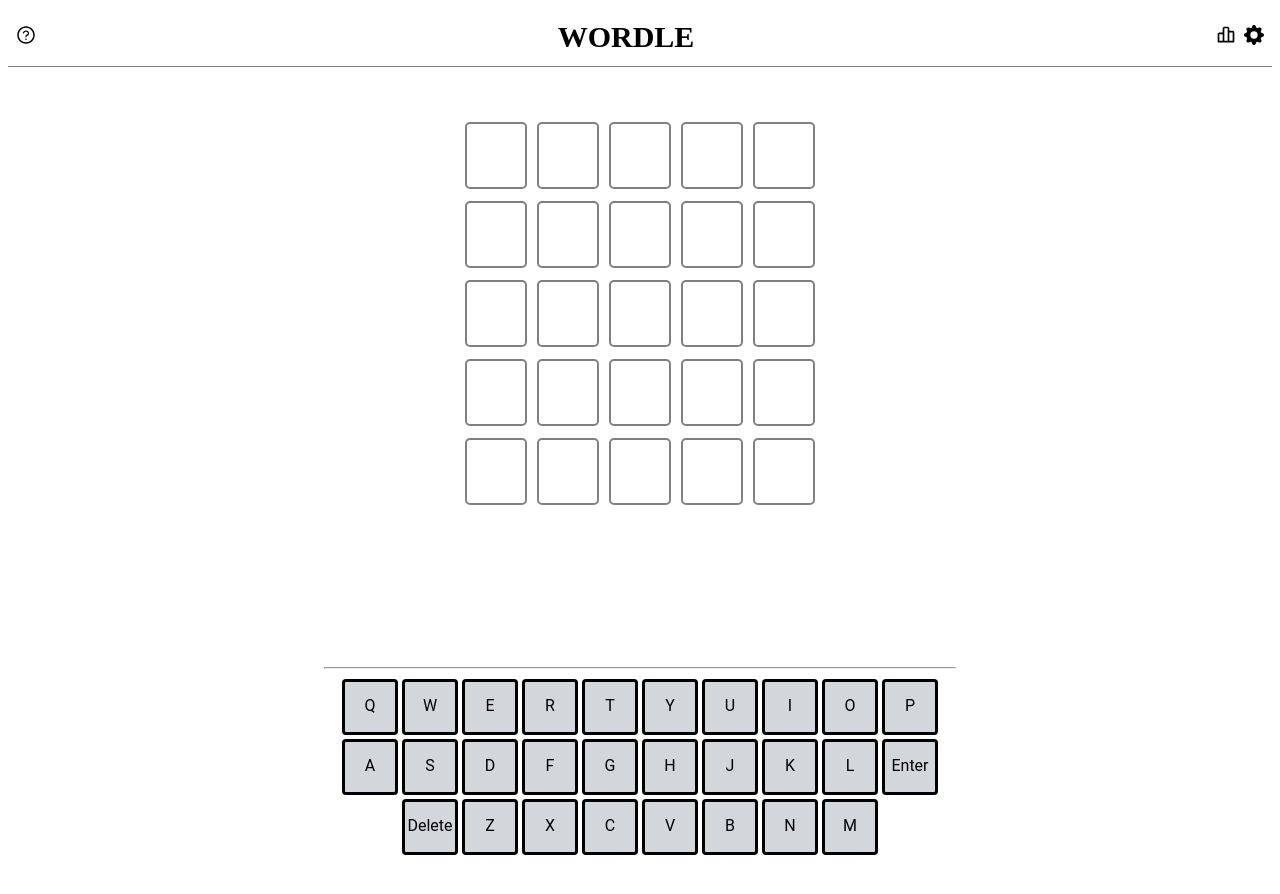
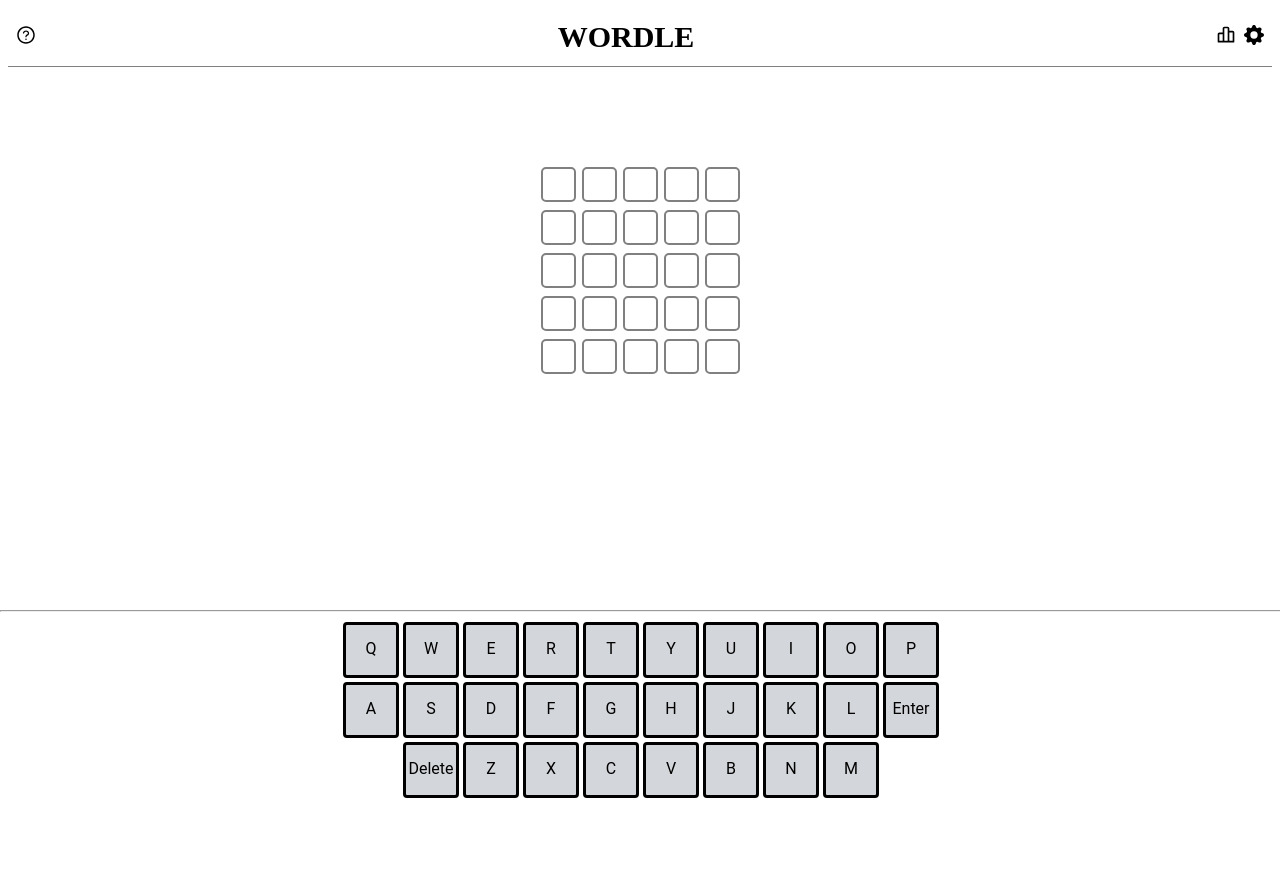
Before and after one commit to sabazubair/wordle-anche, a React (Create React App) app: page / in a window 1280 px wide. Shown: the top 894 px of the page. After the commit the page ends 800 px from the top, so only its background shows below. Built offline with nearby package versions, Linux system fonts and the light colour scheme.

Commit message:
re-styled game page - minimized gridand letters; positioned divider and keyboard to bottom of page

```diff
--- a/src/App.css
+++ b/src/App.css
@@ -1,6 +1,11 @@
+#main {
+  display: flex;
+  flex-direction: column;
+  /* overflow-y: hidden; */
+}
+
 #game {
   font-family: Roboto;
-  height: 100vh;
   width: 50%;
   margin: 0 auto;
   align-items: center;
@@ -32,19 +37,25 @@ header i {
 }
 
 #boardrow-container {
-  height: 500px;
-  margin: 50px;
-  /* flex-direction: column; */
+  /* top: 0px; */
+  /* height: 500px; */
+  /* margin: 50px; */
+  bottom: 0px;
+  position: relative;
   justify-content: space-between;
   align-items: center;
 }
 
 .game-tile {
   border: 2px solid gray;
-  padding: 4px;
-  margin: 5px;
-  height: 55px;
-  width: 50px;
+  box-sizing: border-box;
+  display: flex;
+  justify-content: center;
+  align-items: center;
+  /* padding: 4px; */
+  margin: 3px;
+  height: 35px;
+  width: 35px;
   border-radius: 5px;
 }
 
@@ -53,17 +64,29 @@ header i {
 }
 
 .letter {
-  display: flex;
-  justify-content: center;
-  align-items: center;
-  font-size: 16px;
+  font-size: 12px;
   font-weight: bold;
+  margin: 0;
+}
+
+.keyboard-wrapper {
+  position: fixed;
+  bottom: 0;
+  margin: 10px 0;
+  left: 0;
+}
+
+#divider {
+  /* position: absolute; */
+  /* left: 0; */
+  width: 100vw;
 }
 
 .keyboard {
   width: 600px;
   height: 170px;
   margin: 0px auto;
+  /* border-top: 3px solid black; */
   border-radius: 10px;
 }
 
```
